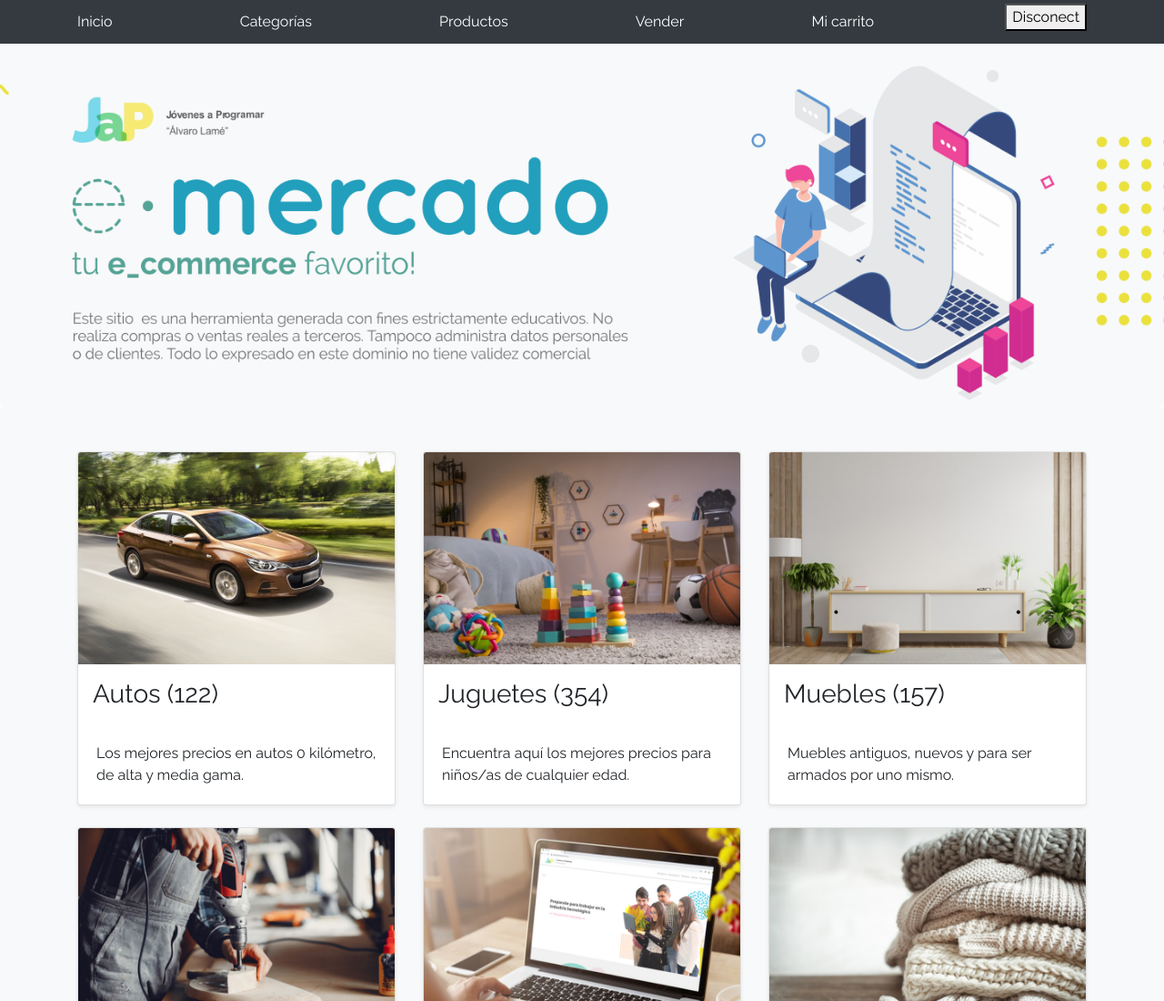
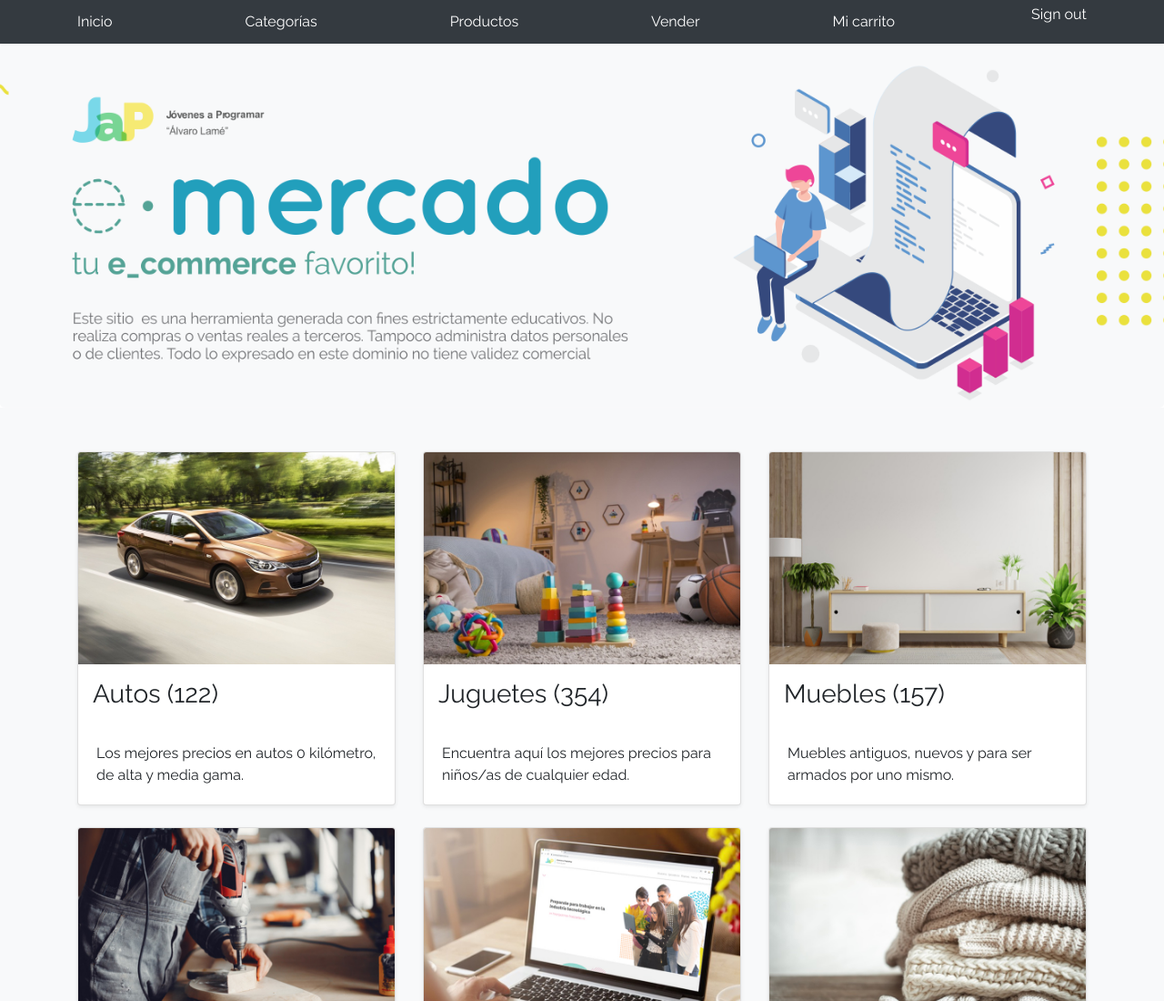
Before and after one commit to francoscarone/WORKSPACE_INICIAL, a plain HTML site: page index.html in a window 1280 px wide. Shown: the top 1100 px of the page at 91% size. Drawn offline with Linux system fonts and the light colour scheme.

Commit message:
tercera.8 prueba login google

```diff
--- a/index.html
+++ b/index.html
@@ -22,7 +22,7 @@
         <a class="py-2 d-none d-md-inline-block" href="sell.html">Vender</a>
         <a class="py-2 d-none d-md-inline-block" href="cart.html">Mi carrito</a>
         <div><a id="log_user" class="py-2 d-none d-md-inline-block"> </a>
-        <button onclick=desconectar()>Disconect</button>
+          <a href="#" onclick="signOut();">Sign out</a>
       </div>
       </div>
     </nav>
--- a/js/login.js
+++ b/js/login.js
@@ -43,13 +43,14 @@ function comprobar(){
 
 }
 
-function desconectar(){
-    localStorage.clear(); ///Borra toooodo el localStorage
-    location.href="index.html"; //De donde esté, no importa dónde, me envía a index.html
+function signOut(){
 
     var auth2 = gapi.auth2.getAuthInstance();
     auth2.signOut().then(function () {
       console.log('User signed out.');
     });
+    localStorage.clear(); ///Borra toooodo el localStorage
+    location.href="index.html"; //De donde esté, no importa dónde, me envía a index.html
+
 
 }
```
